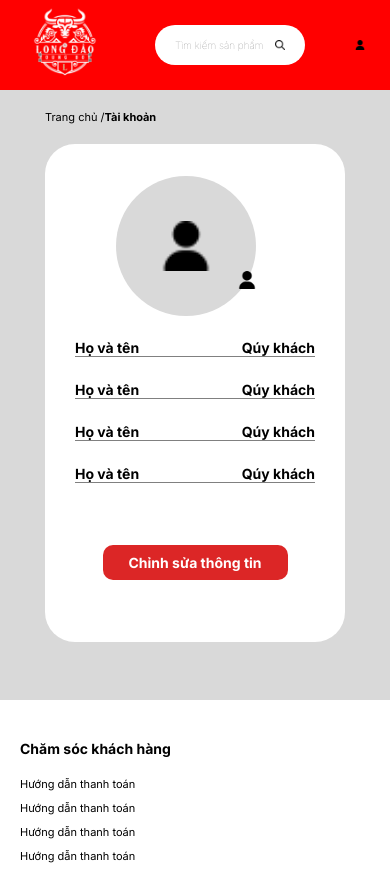
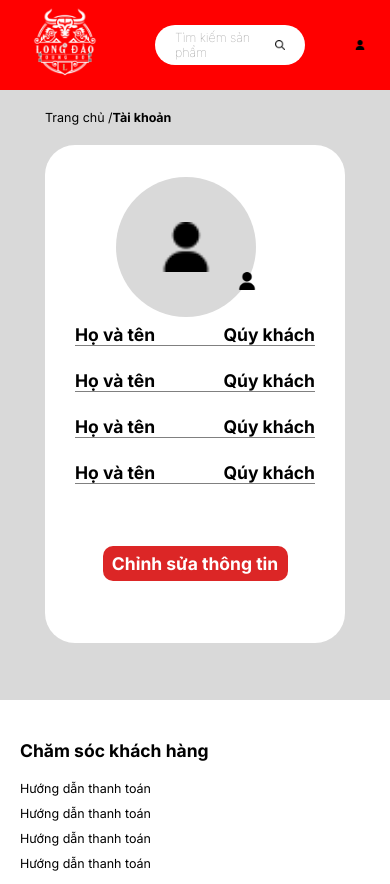
Before and after one commit to longdao2003/HuuLong-ui-ux, a plain HTML site: page index.html in a window 390 px wide. Shown: the top 884 px of the page. Drawn offline with Linux system fonts and the light colour scheme.

Commit message:
Css font cho iphone

```diff
--- a/style.css
+++ b/style.css
@@ -513,12 +513,12 @@ footer{
 
 
 .text-head{
-	font-size: 10px;
+	font-size: 0.625em;
 	font-weight: 100;
 	color: #FFFFFF;
 }
 .text-normal{
-	font-size:14px;
+	font-size:0.875em;
 	font-weight: bold;
 	color: black;
 }
@@ -527,7 +527,7 @@ footer{
 }
 
 .text-small{
-	font-size:11px;
+	font-size:0.625em;
 }
 
 .bold{
```
Also changed, not shown: index.html (+2 -0 lines).
